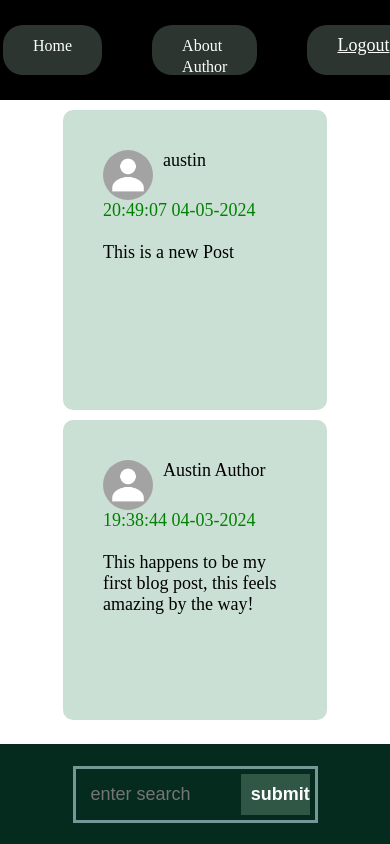
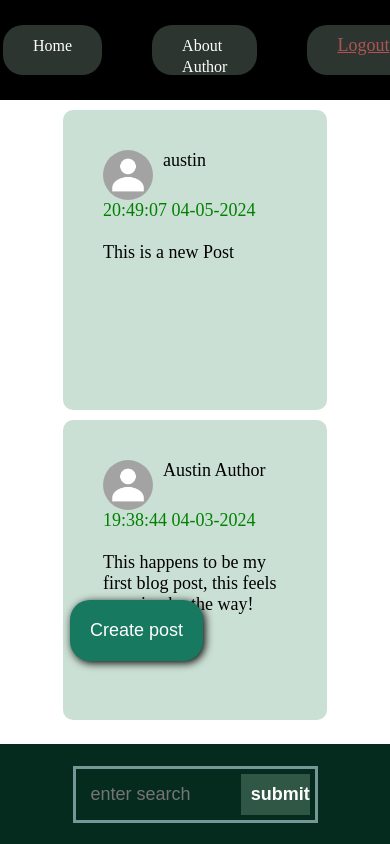
Before and after one commit to 21Alul21/Sustainable-Construction-Materials-Web-app, a Flask app: page /home in a window 390 px wide; the page is wider, and only the part inside the window is pictured. Run offline with Flask 3, Linux system fonts and the light colour scheme; data comes from the database, SQL or seed files in the repository; both versions use the stored data as it was after the commit.

```diff
--- a/BACKEND/static/styles/forms.css
+++ b/BACKEND/static/styles/forms.css
@@ -119,6 +119,7 @@ border: none;
        margin-left: 50px;
        display: flex;
        flex-direction: row;
+
     }
 
 }
--- a/BACKEND/static/styles/project_home_page.css
+++ b/BACKEND/static/styles/project_home_page.css
@@ -18,7 +18,7 @@ a .create-post{
     border-radius: 20px;
     box-shadow: black 2px 2px 8px;
     position: fixed;
-    top:750px;
+    top:600px;
     left: 70px;
     cursor: pointer;
     transition: 0.9s;
@@ -220,7 +220,7 @@ header nav ul{
 
 }
 li a{
-    color: white;
+    color: rgb(175, 84, 84);
 }
 .about-me-button{
     width: 300px;
```
Also changed, not shown: BACKEND/instance/db.sqlite3.
